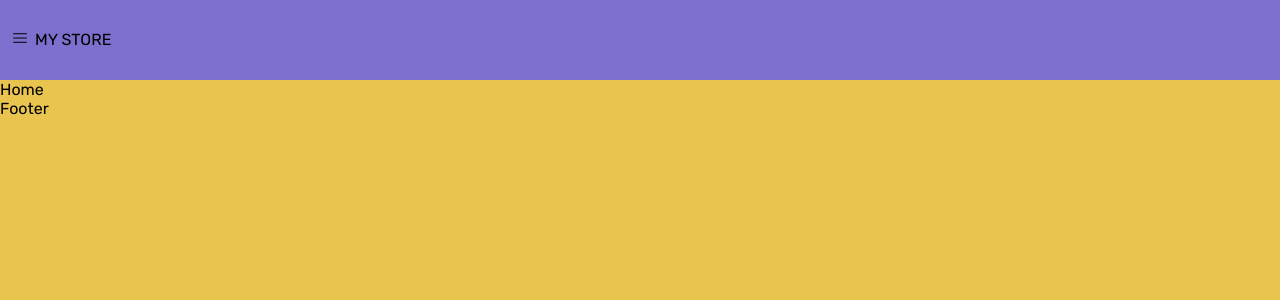
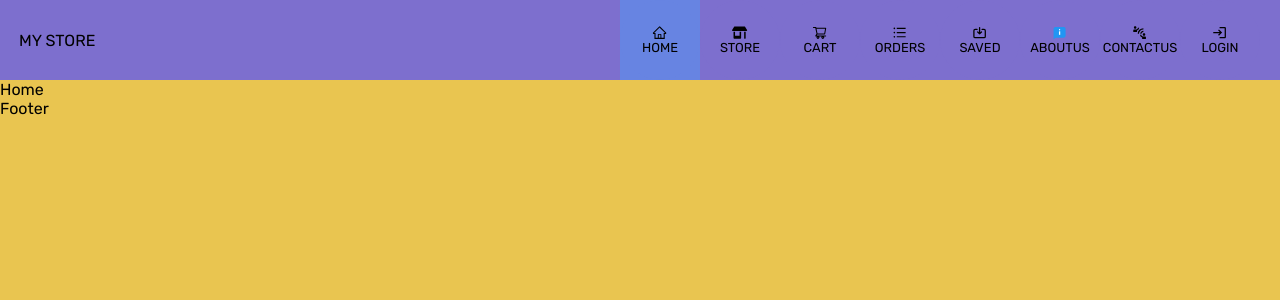
Before and after one commit to Zahra987/fakeStore, a React (Vite) app: page / in a window 1280 px wide. Shown: the top 300 px of the page. Built offline with nearby package versions, Linux system fonts and the light colour scheme.

Commit message:
header is ready for all devices and Link changed to NavLink

```diff
--- a/src/Components/Header/Header.jsx
+++ b/src/Components/Header/Header.jsx
@@ -1,6 +1,6 @@
 import React, {useRef} from 'react'
 import './header.css'
-import {Link} from 'react-router-dom'
+import {Link, NavLink} from 'react-router-dom'
 import {AiOutlineHome} from 'react-icons/ai'
 import {FaStoreAlt} from 'react-icons/fa'
 import {AiOutlineShoppingCart} from 'react-icons/ai'
@@ -24,14 +24,14 @@ export default function Header() {
       <nav className='nav-right close' ref={navRightRef}>
         <ul>
           <li id='close-x'><span onClick={handleClick}>X</span></li>
-          <Link to='/'><li><AiOutlineHome/><span>HOME</span></li></Link>
-          <Link to='/store'><li><FaStoreAlt/><span>STORE</span></li></Link>
-          <Link to='/cart'><li><AiOutlineShoppingCart/><span>CART</span></li></Link>
-          <Link to='/orders'><li><AiOutlineUnorderedList/><span>ORDERS</span></li></Link>
-          <Link to='/saved'><li><HiOutlineSave/><span>SAVED</span></li></Link>
-          <Link to='/aboutus'><li><FcAbout/><span>ABOUTUS</span></li></Link>
-          <Link to='/contactus'><li><MdConnectWithoutContact/><span>CONTACTUS</span></li></Link>
-          <Link to='/login'><li><MdLogin/><span>LOGIN</span></li></Link>
+          <NavLink style={({isActive}) =>{return {backgroundColor:isActive?"rgb(103,132,226)":"#7d6fce"}}} to='/'><li><AiOutlineHome/><span>HOME</span></li></NavLink>
+          <NavLink style={({isActive}) =>{return {backgroundColor:isActive?"rgb(103,132,226)":"#7d6fce"}}} to='/store'><li><FaStoreAlt/><span>STORE</span></li></NavLink>
+          <NavLink style={({isActive}) =>{return {backgroundColor: isActive?"rgb(103,132,226)":"#7d6fce"}}} to='/cart'><li><AiOutlineShoppingCart/><span>CART</span></li></NavLink>
+          <NavLink style={({isActive}) =>{return {backgroundColor: isActive?"rgb(103,132,226)":"#7d6fce"}}} to='/orders'><li><AiOutlineUnorderedList/><span>ORDERS</span></li></NavLink>
+          <NavLink style={({isActive}) =>{return {backgroundColor: isActive?"rgb(103,132,226)":"#7d6fce"}}} to='/saved'><li><HiOutlineSave/><span>SAVED</span></li></NavLink>
+          <NavLink style={({isActive}) =>{return {backgroundColor: isActive?"rgb(103,132,226)":"#7d6fce"}}} to='/aboutus'><li><FcAbout/><span>ABOUTUS</span></li></NavLink>
+          <NavLink style={({isActive}) =>{return {backgroundColor: isActive?"rgb(103,132,226)":"#7d6fce"}}} to='/contactus'><li><MdConnectWithoutContact/><span>CONTACTUS</span></li></NavLink>
+          <NavLink style={({isActive}) =>{return {backgroundColor: isActive?"rgb(103,132,226)":"#7d6fce"}}} to='/login'><li><MdLogin/><span>LOGIN</span></li></NavLink>
         </ul>
       </nav>
     </header>
--- a/src/Components/Header/header.css
+++ b/src/Components/Header/header.css
@@ -60,3 +60,46 @@
   transform: translateX(-100%);
   box-shadow: none;
 }
+/* Medium devices (landscape tablets, 768px and up) */
+@media only screen and (min-width: 768px) {
+  .nav-right ul li{
+    width:auto;
+    background-color:inherit;
+    padding:  0 ;
+    display:flex;
+    flex-direction: column;
+    justify-content:center;
+    align-items:center;
+    height:80px;
+    min-width: 80px;
+    border-radius: 100%;
+    font-size: 0.95em;
+  }
+  .nav-right ul li:hover{
+    background-color:rgb(103, 132, 226);
+  }
+  .nav-right{
+    display:contents;
+    position: relative;
+    top:auto;
+    width: auto;
+    height: auto;
+    box-shadow: none;
+   }
+   .nav-right ul{
+    display: flex;
+    justify-content: center;
+    align-items:center;
+    margin-right: 20px;
+   }
+   .nav-right ul li span{
+    font-size: 0.85em;
+    padding: 0;
+  }
+  .hidden{
+    display: none;
+  }
+  #close-x span{
+    display: none;
+  }
+}
```
